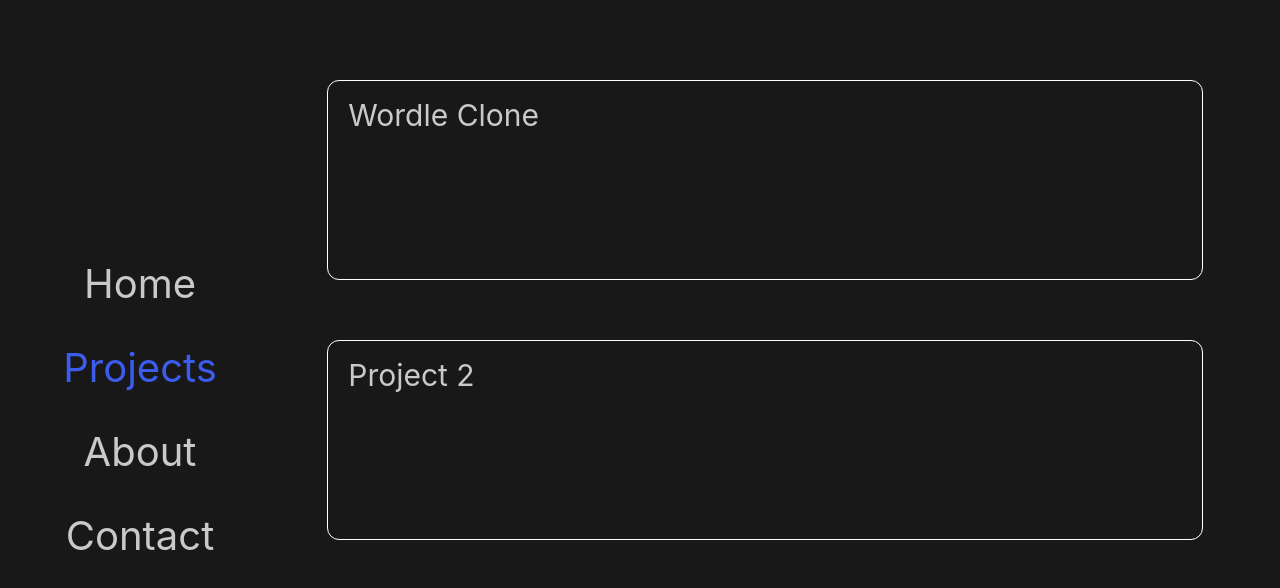
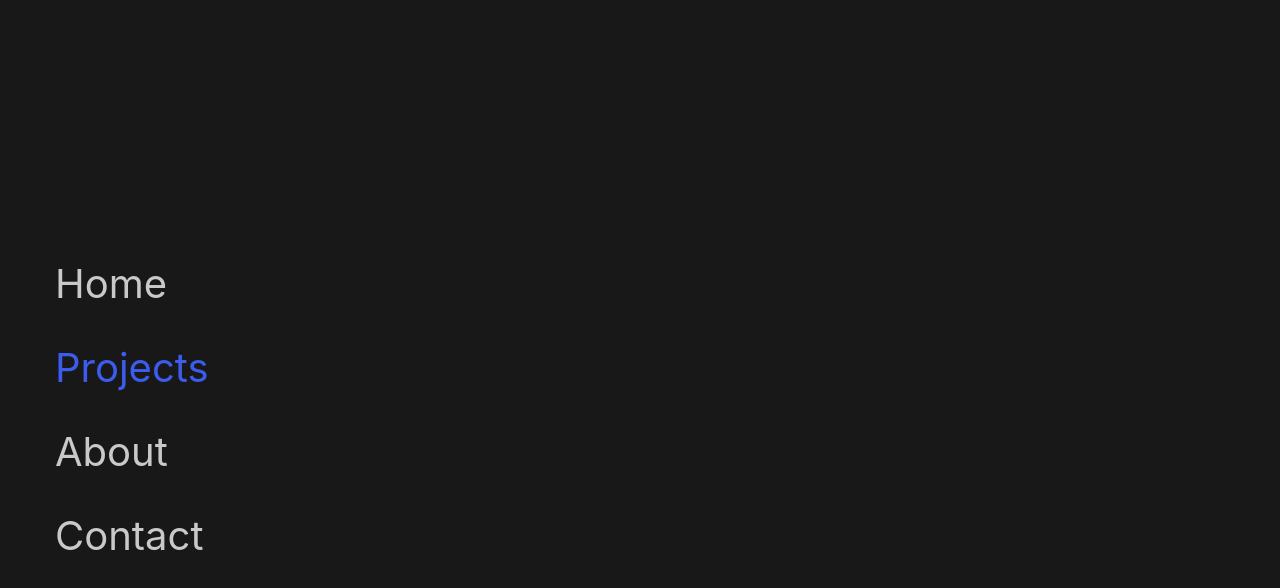
Before and after one commit to Schrankian/personalWebsiteVue, a Vue app: page /projects in a window 1280 px wide. Shown: the top 588 px of the page. Built offline with nearby package versions, Linux system fonts and the light colour scheme.

Commit message:
finalized new navbar and removed demoprojects

```diff
--- a/src/App.vue
+++ b/src/App.vue
@@ -63,6 +63,8 @@
   }
 
   .sidebar {
+    padding-left: 25px;
+    justify-content: left;
     height: 100%;
     width: 250px;
     position: fixed;
--- a/src/views/ProjectsView.vue
+++ b/src/views/ProjectsView.vue
@@ -1,11 +1,6 @@
 <template>
   <div class="display">
-    <div class="card">
-      <h1 class="heading">Wordle Clone</h1>
-    </div>
-    <div class="card">
-      <h1 class="heading">Project 2</h1>
-    </div>
+
   </div>
 </template>
 
```
